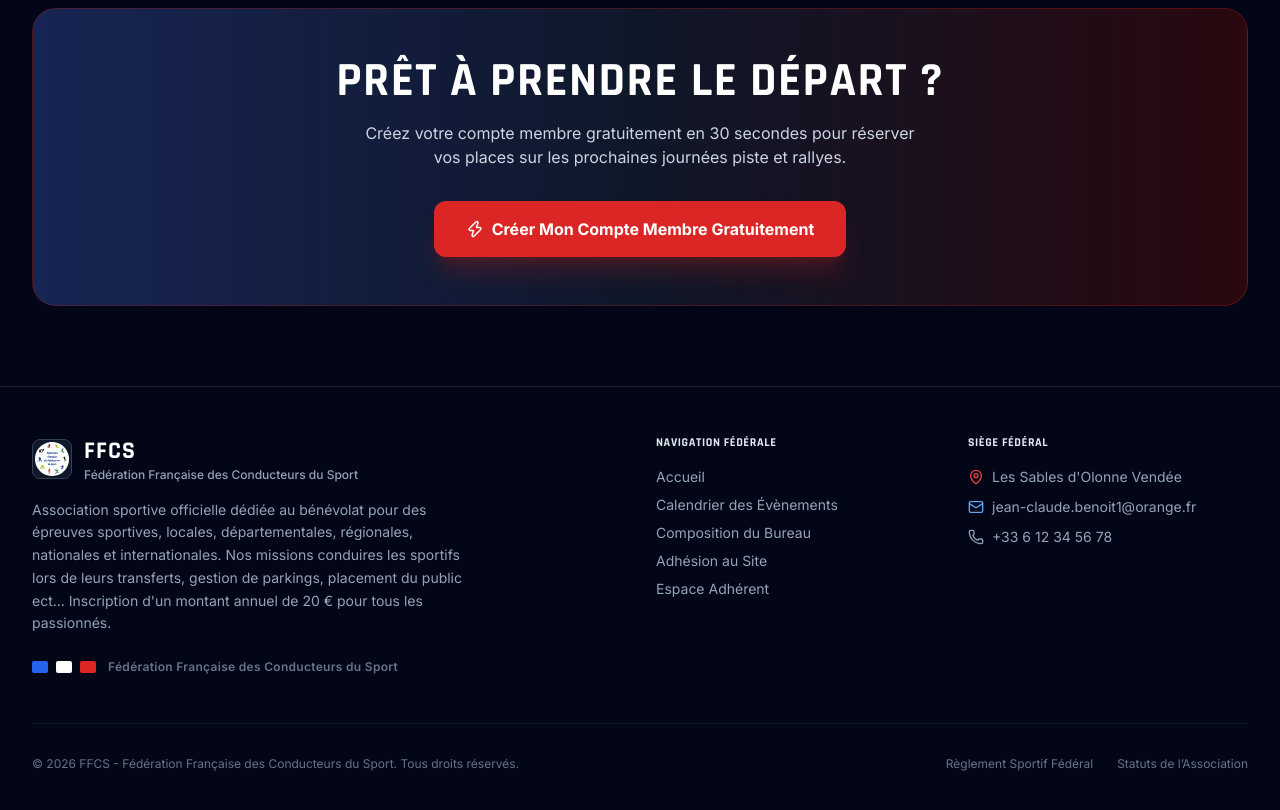
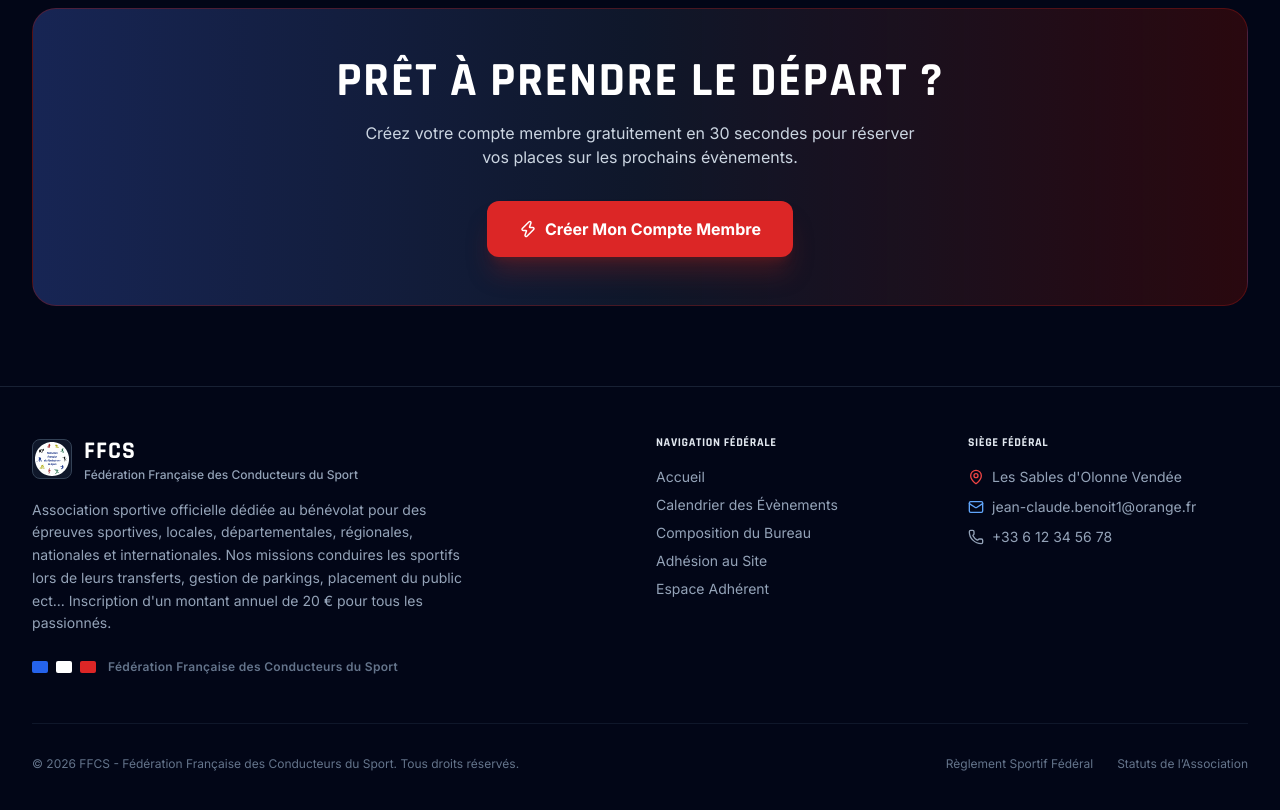
Before and after one commit to Colibri385/ffcs-association, a React (Vite) app: page / in a window 1280 px wide. Shown: the part 2180-2990 px from the top of the page. Built offline with nearby package versions, Linux system fonts and the light colour scheme; no server answers.

Commit message:
Remplacer inscription gratuite par inscription

```diff
--- a/src/components/Navbar.jsx
+++ b/src/components/Navbar.jsx
@@ -285,7 +285,7 @@ export const Navbar = () => {
                   onClick={() => setMobileMenuOpen(false)}
                   className="w-full text-center px-4 py-2 text-sm font-bold text-white bg-gradient-to-r from-blue-700 to-red-600 rounded-lg shadow"
                 >
-                  Inscription Gratuite
+                  Inscription
                 </Link>
               </>
             )}
--- a/src/pages/HomePage.jsx
+++ b/src/pages/HomePage.jsx
@@ -327,14 +327,14 @@ export const HomePage = () => {
               Prêt à Prendre le Départ ?
             </h2>
             <p className="text-sm sm:text-base text-slate-300 max-w-xl mx-auto mb-8">
-              Créez votre compte membre gratuitement en 30 secondes pour réserver vos places sur les prochaines journées piste et rallyes.
+              Créez votre compte membre gratuitement en 30 secondes pour réserver vos places sur les prochains évènements.
             </p>
             <Link
               to="/register"
               className="inline-flex items-center gap-2 px-8 py-4 rounded-xl font-bold text-white bg-red-600 hover:bg-red-500 shadow-xl shadow-red-900/40 transition-all duration-200 hover:scale-[1.03]"
             >
               <Zap size={18} />
-              <span>Créer Mon Compte Membre Gratuitement</span>
+              <span>Créer Mon Compte Membre</span>
             </Link>
           </div>
         </section>
```
